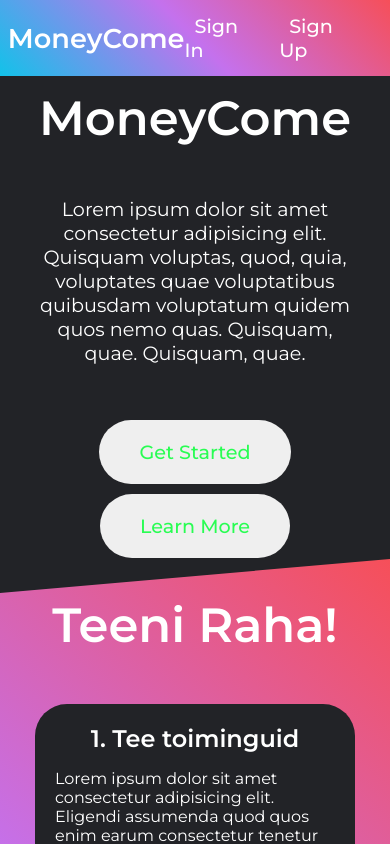
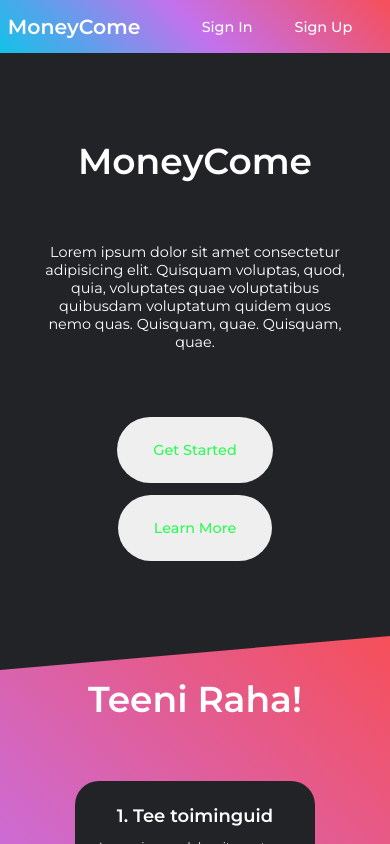
Before and after one commit to NerfedJabolo/MoneyCome, a website: page index.html in a window 390 px wide. Shown: the top 844 px of the page. Drawn offline with nearby package versions, Linux system fonts and the light colour scheme.

Commit message:
changed all pixel values to rem and set font-size values for different media queries

```diff
--- a/style.css
+++ b/style.css
@@ -34,7 +34,7 @@ header {
   display: flex;
   align-items: center;
   justify-content: space-between;
-  padding: 28px 12%;
+  padding: 2.8rem 12%;
 }
 
 .logo {
@@ -54,8 +54,8 @@ header {
 }
 
 .main a {
-  margin-right: 25px;
-  margin-left: 10px;
+  margin-right: 2.5rem;
+  margin-left: 1rem;
   color: var(--text-color);
   font-size: 1.2rem;
   font-weight: 500;
@@ -72,7 +72,7 @@ header {
   align-items: center;
   justify-content: center;
   text-align: center;
-  height: 500px;
+  height: 50rem;
 }
 
 .head-container > * {
@@ -83,21 +83,21 @@ header {
   font-size: 3rem;
   font-weight: 600;
   color: var(--text-color);
-  margin-bottom: 50px;
+  margin-bottom: 5rem;
 }
 
 .head-container p {
   font-size: 1.2rem;
   font-weight: 400;
   color: var(--text-color);
-  margin-bottom: 50px;
+  margin-bottom: 5rem;
 }
 
 .btn > * {
   border: none;
-  margin: 5px;
-  padding: 20px 40px;
-  border-radius: 35px;
+  margin: 0.5rem;
+  padding: 2rem 3rem;
+  border-radius: 3.5rem;
 }
 
 .btn a {
@@ -109,7 +109,7 @@ header {
 
 .cards-container {
   height: min-content;
-  padding-bottom: 100px;
+  padding-bottom: 10rem;
   position: relative;
   display: flex;
   justify-content: center;
@@ -122,7 +122,7 @@ header {
 }
 
 .cards-container .heading-1 {
-  margin-top: 20px;
+  margin-top: 2rem;
   font-size: 3rem;
   font-weight: 600;
   color: var(--text-color);
@@ -138,9 +138,9 @@ header {
 }
 
 .cards {
-  margin-top: 50px;
-  column-gap: 50px;
-  row-gap: 50px;
+  margin-top: 5rem;
+  column-gap: 5rem;
+  row-gap: 5rem;
   display: flex;
   flex-wrap: wrap;
   justify-content: space-evenly;
@@ -151,7 +151,7 @@ header {
 }
 
 .card {
-  padding: 20px;
+  padding: 2rem;
   display: flex;
   flex-direction: column;
   align-items: center;
@@ -172,17 +172,17 @@ header {
   font-size: 1rem;
   font-weight: 400;
   color: var(--text-color);
-  margin-bottom: 20px;
+  margin-bottom: 2rem;
   justify-self: center;
 }
 
 @media (max-width: 1280px) {
+  :root {
+    font-size: 90%;
+  }
   header {
     padding: 14px 2%;
     transition: 0.2s;
-  }
-  body {
-    font-size: 50%;
   }
   .card {
     min-width: 20rem;
@@ -206,6 +206,9 @@ header {
   .head-container > * {
     margin: 0 10%;
   }
+  :root {
+    font-size: 75%;
+  }
   .cards {
     padding: 0 5%;
     width: 50%;
```
